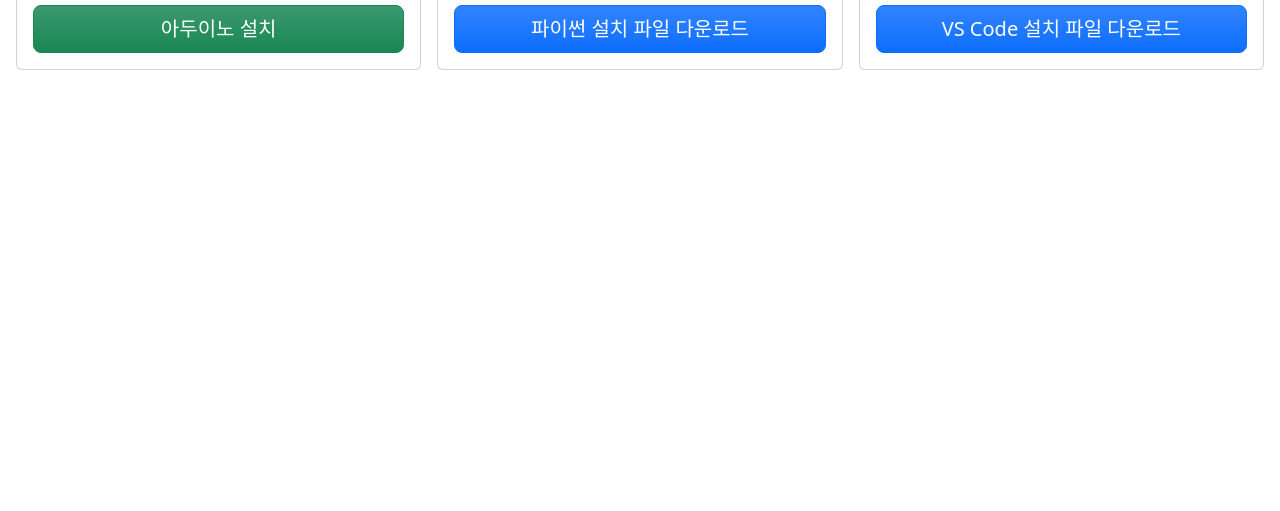
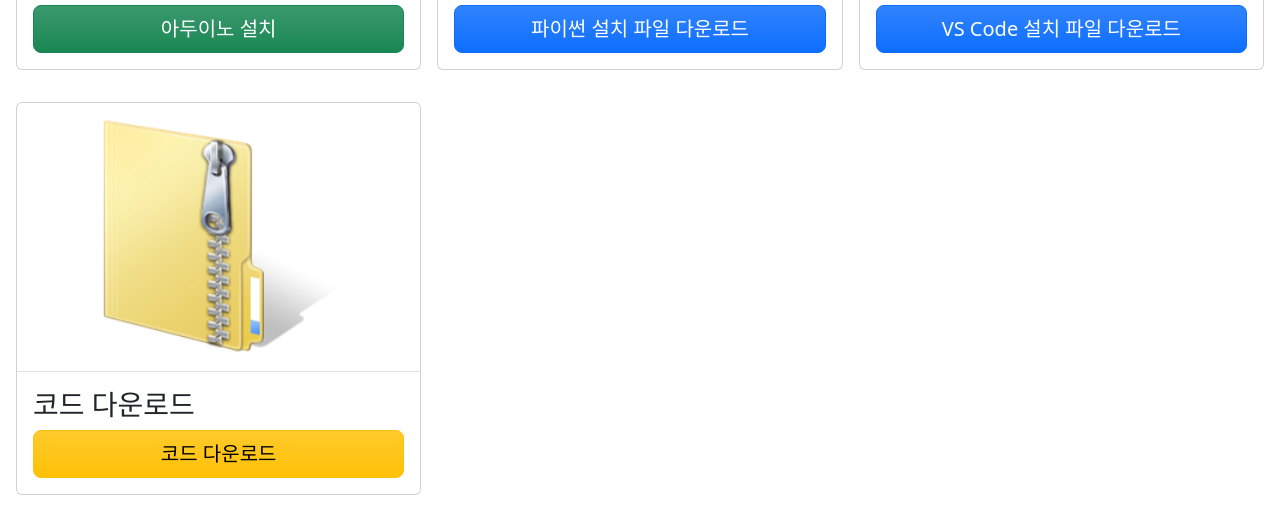
Before and after one commit to microschool-kr/Autonomous-Car, a plain HTML site: page index.html in a window 1280 px wide. Shown: the part 459-970 px from the top of the page. Before the commit the page ends 804 px from the top, so only its background shows below. Drawn offline with nearby package versions, Linux system fonts and the light colour scheme.

Commit message:
Add files via upload

```diff
--- a/index.html
+++ b/index.html
@@ -52,6 +52,19 @@
       </div>
     </div>
   </div>
+  <div class="row row-cols-1 row-cols-md-3 g-3 p-3">
+    <div class="col">
+      <div class="card">
+        <center class="card-img-top border-bottom">
+          <img src="./assets/zip.png" class="p-3" alt="zip" height="268px">
+        </center>
+        <div class="card-body">
+          <h3 class="card-title">코드 다운로드</h3>
+          <a class="btn btn-warning bg-gradient btn-lg w-100" href="./practical.zip">코드 다운로드</a>
+        </div>
+      </div>
+    </div>
+  </div>
   <!-- <div class="row row-cols-1 row-cols-md-3 g-3 p-3">
     <div class="col">
       <div class="card">
```
Also changed, not shown: assets/zip.png (added), 1 other file.
